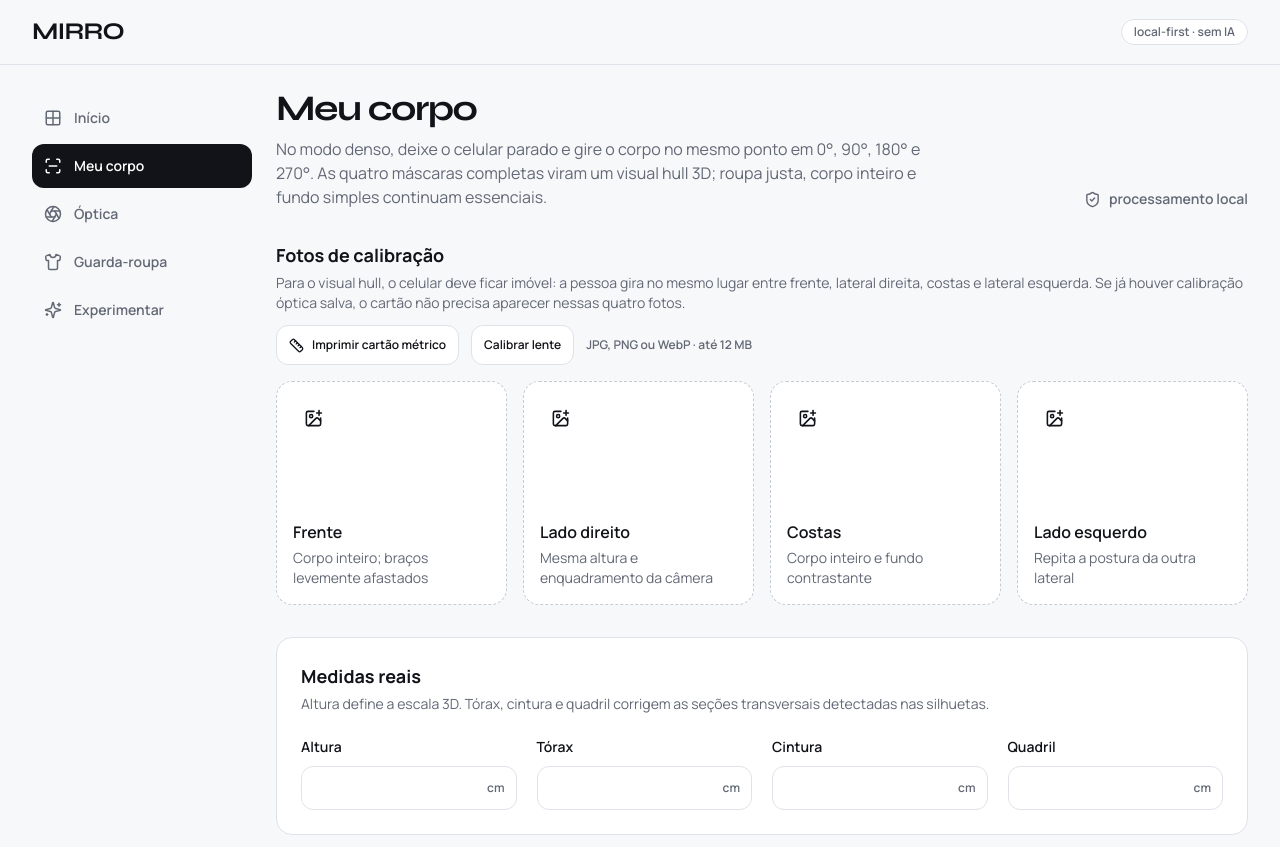
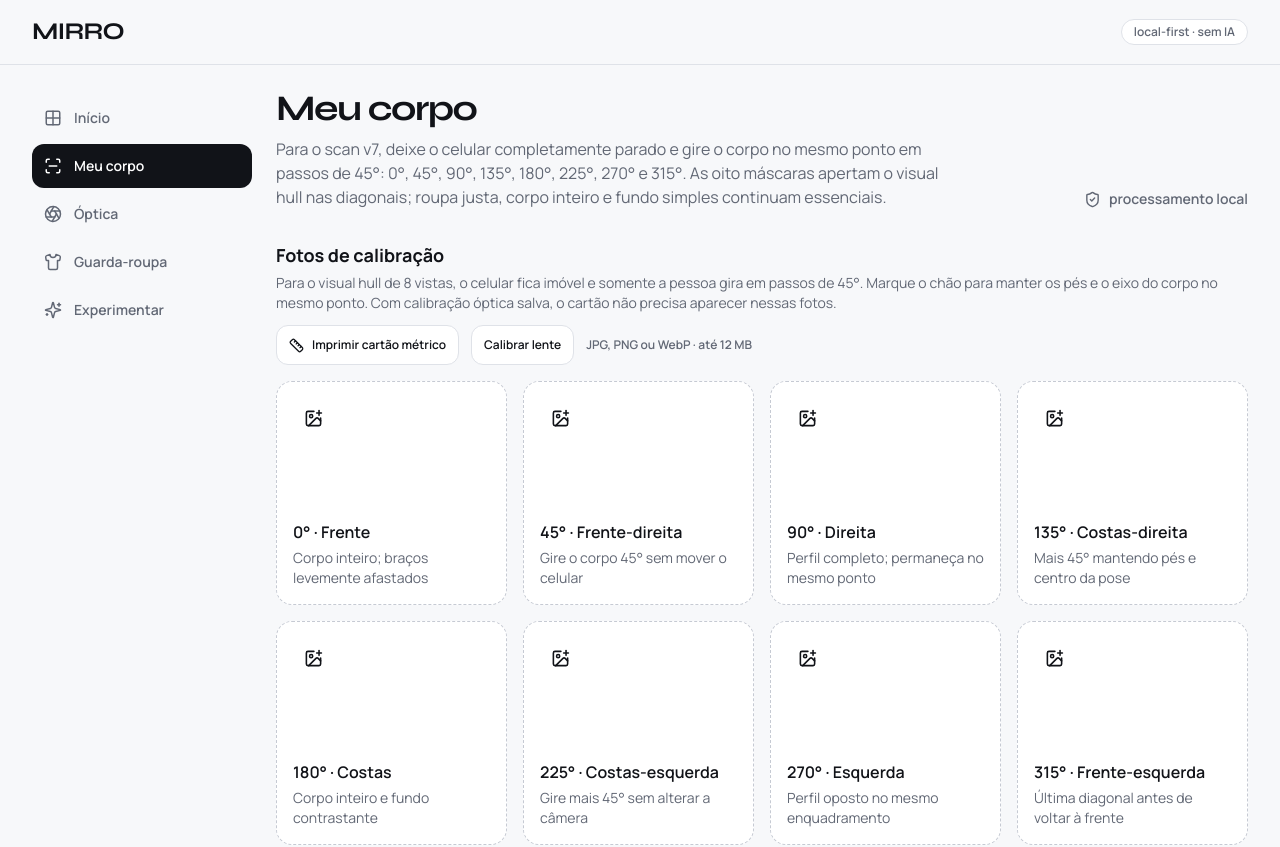
Before and after one commit to xsalles/mirro, a Next.js app: page /app/body in a window 1280 px wide. Shown: the top 847 px of the page. Built offline with nearby package versions, Linux system fonts and the light colour scheme.

Commit message:
feat: capture and persist eight 45-degree body views

```diff
--- a/src/app/app/body/page.tsx
+++ b/src/app/app/body/page.tsx
@@ -8,14 +8,29 @@ import { Button } from "@/components/ui/button";
 import { useMirro } from "@/components/mirro-provider";
 import { calibrateBodyFromPhotos } from "@/lib/mirro/body-image-processing";
 import { loadMedia } from "@/lib/mirro/db";
-import type { BodySide, MediaRef } from "@/lib/mirro/types";
+import type { BodySide, BodyViewId, MediaRef } from "@/lib/mirro/types";
 import { validMeasurement, validateImage } from "@/lib/mirro/validation";
 
-const SIDES: Array<{ key: BodySide; label: string; hint: string }> = [
-  { key: "front", label: "Frente", hint: "Corpo inteiro; braços levemente afastados" },
-  { key: "right", label: "Lado direito", hint: "Mesma altura e enquadramento da câmera" },
-  { key: "back", label: "Costas", hint: "Corpo inteiro e fundo contrastante" },
-  { key: "left", label: "Lado esquerdo", hint: "Repita a postura da outra lateral" },
+const CAPTURE_VIEWS: Array<{
+  key: BodyViewId;
+  label: string;
+  hint: string;
+}> = [
+  { key: "front", label: "0° · Frente", hint: "Corpo inteiro; braços levemente afastados" },
+  { key: "frontRight", label: "45° · Frente-direita", hint: "Gire o corpo 45° sem mover o celular" },
+  { key: "right", label: "90° · Direita", hint: "Perfil completo; permaneça no mesmo ponto" },
+  { key: "backRight", label: "135° · Costas-direita", hint: "Mais 45° mantendo pés e centro da pose" },
+  { key: "back", label: "180° · Costas", hint: "Corpo inteiro e fundo contrastante" },
+  { key: "backLeft", label: "225° · Costas-esquerda", hint: "Gire mais 45° sem alterar a câmera" },
+  { key: "left", label: "270° · Esquerda", hint: "Perfil oposto no mesmo enquadramento" },
+  { key: "frontLeft", label: "315° · Frente-esquerda", hint: "Última diagonal antes de voltar à frente" },
+];
+
+const CORE_SIDES: BodySide[] = [
+  "front",
+  "right",
+  "back",
+  "left",
 ];
 
 type CalibrationStatus = "idle" | "processing" | "saving" | "saved";
@@ -34,11 +49,11 @@ export default function BodyPage() {
     thighCm: current?.thighCm ? String(current.thighCm) : "",
     inseamCm: current?.inseamCm ? String(current.inseamCm) : "",
   });
-  const [files, setFiles] = useState<Partial<Record<BodySide, File>>>({});
+  const [files, setFiles] = useState<Partial<Record<BodyViewId, File>>>({});
   const [errors, setErrors] = useState<Record<string, string>>({});
   const [status, setStatus] = useState<CalibrationStatus>("idle");
 
-  function choose(side: BodySide, file: File | undefined) {
+  function choose(side: BodyViewId, file: File | undefined) {
     if (!file) return;
     const error = validateImage(file, 12);
     setErrors((prev) => ({ ...prev, [side]: error ?? "", calibration: "" }));
@@ -93,9 +108,10 @@ export default function BodyPage() {
       nextErrors.inseamCm = "Informe a entreperna entre 45 e 110 cm.";
     }
 
-    for (const side of SIDES) {
-      if (!files[side.key] && !current?.photos[side.key]) {
-        nextErrors[side.key] = "Adicione esta foto para completar a calibração.";
+    for (const view of CAPTURE_VIEWS) {
+      if (!files[view.key] && !current?.photos[view.key]) {
+        nextErrors[view.key] =
+          "Adicione esta vista para ativar o visual hull de 8 ângulos.";
       }
     }
 
@@ -104,9 +120,9 @@ export default function BodyPage() {
 
     try {
       setStatus("processing");
-      const sourcePhotos = {} as Record<BodySide, Blob>;
+      const sourcePhotos: Partial<Record<BodyViewId, Blob>> = {};
 
-      for (const { key } of SIDES) {
+      for (const { key } of CAPTURE_VIEWS) {
         const selected = files[key];
         if (selected) {
           sourcePhotos[key] = selected;
@@ -114,7 +130,7 @@ export default function BodyPage() {
         }
 
         const savedRef = current?.photos[key];
-        if (!savedRef) throw new Error("Uma das quatro fotos salvas não foi encontrada.");
+        if (!savedRef) throw new Error("Uma das oito fotos salvas não foi encontrada.");
         const savedBlob = await loadMedia(savedRef.key);
         if (!savedBlob) throw new Error(`A foto de ${key} não está mais disponível neste navegador.`);
         sourcePhotos[key] = savedBlob;
@@ -130,7 +146,7 @@ export default function BodyPage() {
       const media: Array<{ blob: Blob; ref: MediaRef }> = [];
       const photos = { ...(current?.photos ?? {}) };
 
-      for (const { key } of SIDES) {
+      for (const { key } of CAPTURE_VIEWS) {
         const file = files[key];
         if (!file) continue;
         const ref: MediaRef = {
@@ -159,7 +175,7 @@ export default function BodyPage() {
       const message =
         error instanceof Error
           ? error.message
-          : "Não foi possível calibrar as quatro vistas.";
+          : "Não foi possível calibrar as oito vistas.";
       setErrors((prev) => ({
         ...prev,
         calibration: `${message} Tente fotos com fundo uniforme e contraste maior.`,
@@ -182,7 +198,7 @@ export default function BodyPage() {
         <div>
           <h1 className="font-display text-4xl font-bold tracking-[-.04em]">Meu corpo</h1>
           <p className="mt-2 max-w-2xl text-[var(--muted)]">
-            No modo denso, deixe o celular parado e gire o corpo no mesmo ponto em 0°, 90°, 180° e 270°. As quatro máscaras completas viram um visual hull 3D; roupa justa, corpo inteiro e fundo simples continuam essenciais.
+            Para o scan v7, deixe o celular completamente parado e gire o corpo no mesmo ponto em passos de 45°: 0°, 45°, 90°, 135°, 180°, 225°, 270° e 315°. As oito máscaras apertam o visual hull nas diagonais; roupa justa, corpo inteiro e fundo simples continuam essenciais.
           </p>
         </div>
         <span className="inline-flex items-center gap-2 text-sm font-semibold text-[var(--muted)]">
@@ -196,7 +212,7 @@ export default function BodyPage() {
             <div>
               <h2 className="text-lg font-bold">Fotos de calibração</h2>
               <p className="mt-1 text-sm text-[var(--muted)]">
-                Para o visual hull, o celular deve ficar imóvel: a pessoa gira no mesmo lugar entre frente, lateral direita, costas e lateral esquerda. Se já houver calibração óptica salva, o cartão não precisa aparecer nessas quatro fotos.
+                Para o visual hull de 8 vistas, o celular fica imóvel e somente a pessoa gira em passos de 45°. Marque o chão para manter os pés e o eixo do corpo no mesmo ponto. Com calibração óptica salva, o cartão não precisa aparecer nessas fotos.
               </p>
             </div>
             <div className="flex flex-wrap items-center gap-3">
@@ -218,7 +234,7 @@ export default function BodyPage() {
           </div>
 
           <div className="mt-4 grid gap-4 sm:grid-cols-2 xl:grid-cols-4">
-            {SIDES.map(({ key, label, hint }) => {
+            {CAPTURE_VIEWS.map(({ key, label, hint }) => {
               const selected = files[key];
               const existing = current?.photos[key];
               const error = errors[key];
@@ -363,7 +379,7 @@ export default function BodyPage() {
         <div className="flex flex-wrap items-center gap-4">
           <Button type="submit" disabled={status === "processing" || status === "saving"}>
             {status === "processing"
-              ? "Extraindo 4 silhuetas…"
+              ? "Extraindo 8 silhuetas…"
               : status === "saving"
                 ? "Salvando BodyMesh…"
                 : current
@@ -374,7 +390,7 @@ export default function BodyPage() {
             {status === "processing"
               ? "Processando as fotos localmente."
               : status === "saved"
-                ? "Silhuetas e BodyMesh salvos neste navegador."
+                ? "8 silhuetas, visual hull e SDF salvos neste navegador."
                 : hasPendingPhotos && calibration
                   ? "Há fotos novas aguardando recalibração."
                   : ""}
@@ -386,8 +402,10 @@ export default function BodyPage() {
         <section className="grid gap-5 rounded-2xl bg-[var(--ink)] p-5 text-white sm:p-7 xl:grid-cols-[minmax(0,1fr)_320px]">
           <div>
             <h2 className="font-display text-3xl font-bold tracking-[-.04em]">
-              {calibration.version === 6
-                ? "Visual Hull v6 pronto"
+              {calibration.version === 7
+                ? "Scanner geométrico v7 pronto"
+                : calibration.version === 6
+                  ? "Visual Hull v6 pronto"
                 : calibration.version === 5
                   ? "Realism Engine v5 pronto"
                 : calibration.version === 4
@@ -395,8 +413,10 @@ export default function BodyPage() {
                   : "BodyMesh anatômico pronto"}
             </h2>
             <p className="mt-2 max-w-2xl text-sm leading-6 text-white/70">
-              {calibration.version === 6 && calibration.mesh.visualHull
-                ? "Reconstrução volumétrica ativa: voxel carving pelas quatro máscaras, marching tetrahedra, atlas multibanda e lente dedicada quando disponível."
+              {calibration.version === 7 && calibration.mesh.visualHull?.signedDistanceField
+                ? "8 vistas a cada 45°, visual hull apertado nas diagonais e SDF 3D ativo para colisão suave da roupa por gradiente."
+                : calibration.version === 6 && calibration.mesh.visualHull
+                  ? "Reconstrução volumétrica ativa: voxel carving pelas quatro máscaras, marching tetrahedra, atlas multibanda e lente dedicada quando disponível."
                 : calibration.version === 5 && calibration.cameraRig?.distortion
                   ? "Brown–Conrady ativo: lente corrigida antes da segmentação e da textura, color transfer local 3×8 e BodyMesh assimétrico de maior densidade."
                 : calibration.version === 4 && calibration.cameraRig
@@ -482,8 +502,10 @@ export default function BodyPage() {
               </div>
             ) : (
               <p className="mt-6 text-sm font-semibold text-[var(--mint)]">
-                {calibration.version === 6
-                  ? "Visual hull denso, atlas multibanda e calibração local concluídos neste navegador."
+                {calibration.version === 7
+                  ? "8-view visual hull, SDF 3D e seam optimization concluídos localmente."
+                  : calibration.version === 6
+                    ? "Visual hull denso, atlas multibanda e calibração local concluídos neste navegador."
                   : calibration.version === 5
                     ? "Undistortion de lente, color field local e superfície assimétrica concluídos localmente."
                   : calibration.version === 4
```
